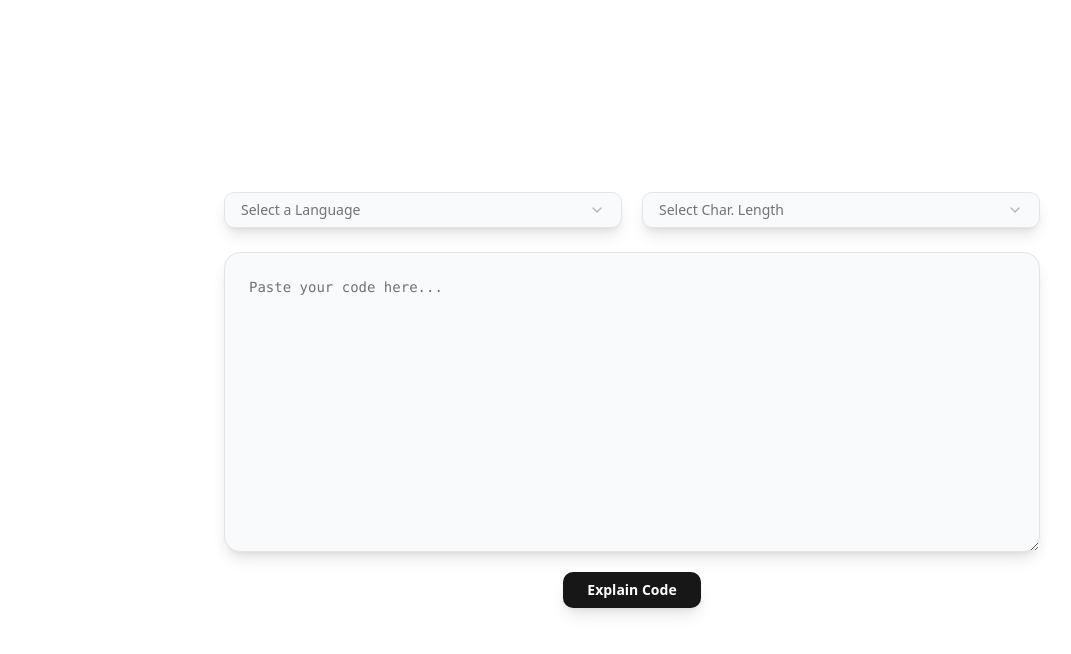
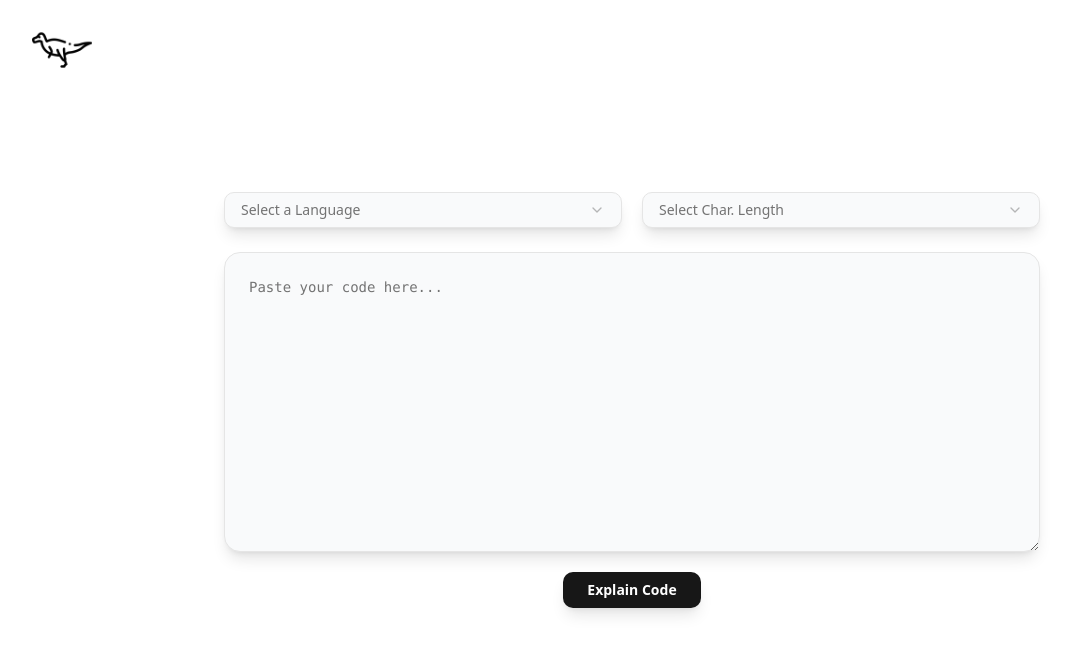
Before and after one commit to s4mzai/irritator.ai, a React (Vite) app in the folder irritator.ai-frontend/: page / in a window 1280 px wide. Shown: the top 654 px of the page, without its empty margins (8-1079 px from the left). Built offline with nearby package versions, Linux system fonts and the light colour scheme.

Commit message:
Add Logo

```diff
--- a/irritator.ai-frontend/src/App.tsx
+++ b/irritator.ai-frontend/src/App.tsx
@@ -5,9 +5,14 @@ import Home from './pages/Home'
 
 function App() {
   return(
-    <Routes>
-      <Route path="/" element={<Home />} />
-    </Routes>
+    <>
+      <div className='relative'>
+        <img className='w-15 h-15 absolute top-5 left-5 md:left-10' src="/irritator-dark.png" alt="" />
+        <Routes>
+          <Route path="/" element={<Home />} />
+        </Routes>
+      </div>
+    </>
   )
 }
 
```
